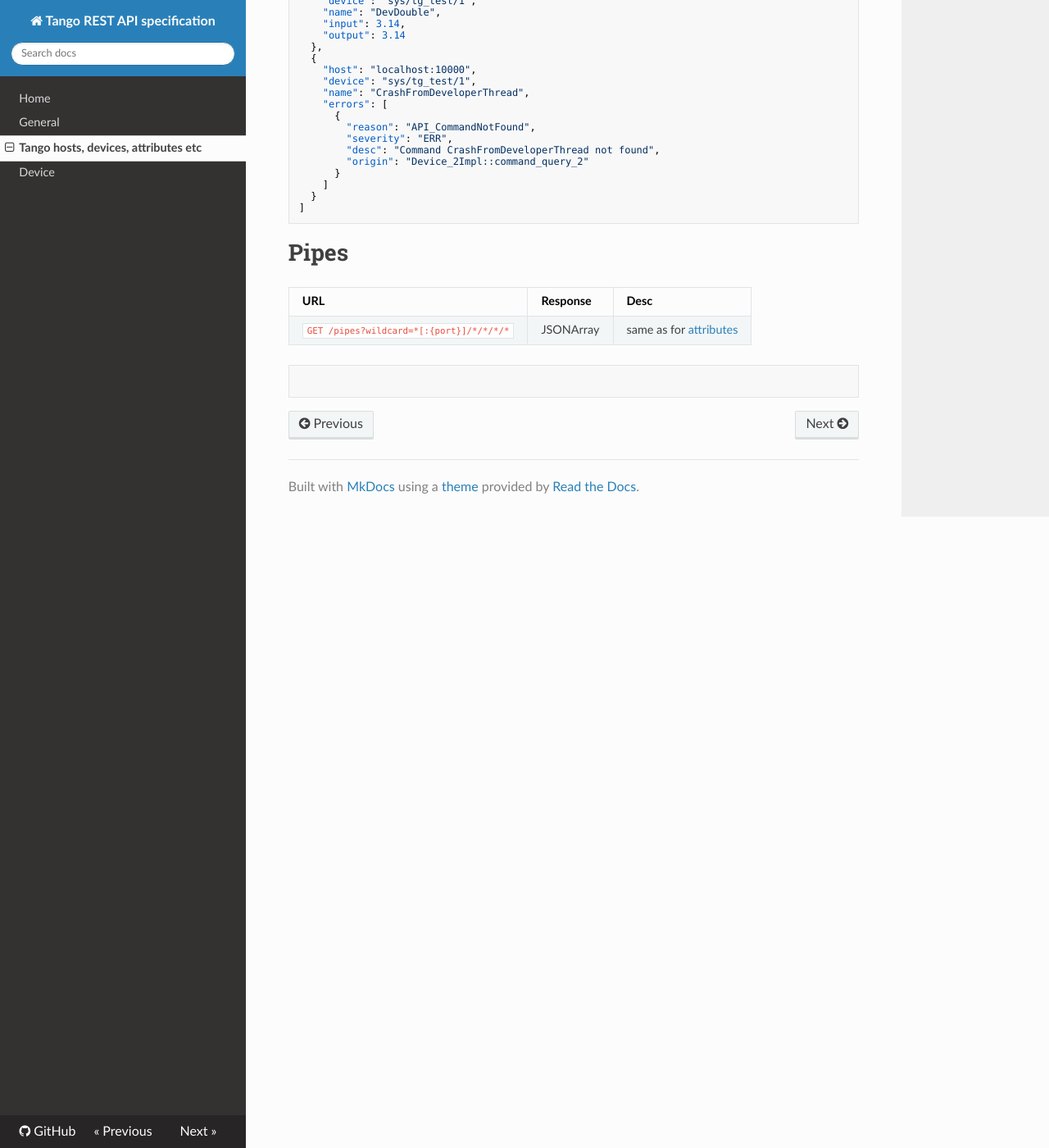
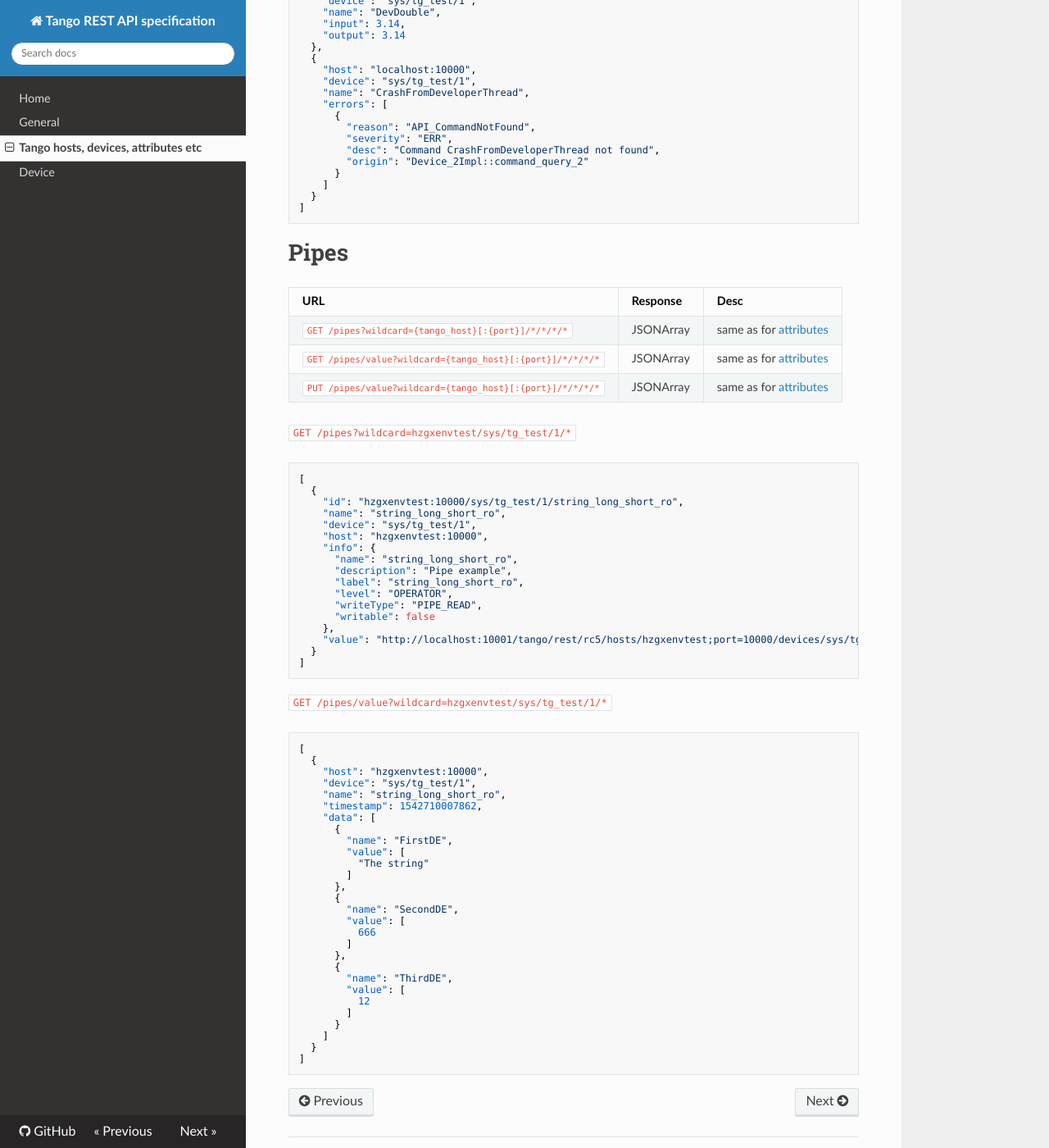
Before and after one commit to tango-controls/rest-api, an MkDocs documentation site: the page built from docs/hosts.md, in a window 1280 px wide and 1400 px high, scrolled down 9284 px. Shown: the whole window at 82% size. Built offline with MkDocs 1.6.1, drawn with Linux system fonts in a browser that asks for light colours; nearby versions of some CDN libraries; old or Windows-style settings are respelled for this version of MkDocs.

Commit message:
Progress: rc5

````diff
--- a/docs/hosts.md
+++ b/docs/hosts.md
@@ -563,9 +563,61 @@ Response:
 
 | URL                                     | Response   | Desc
 |-----------------------------------------|------------|--------------------------
-| `GET /pipes?wildcard=*[:{port}]/*/*/*/*`| JSONArray  | same as for [attributes](#attributes)
+| `GET /pipes?wildcard={tango_host}[:{port}]/*/*/*/*`| JSONArray  | same as for [attributes](#attributes)
+| `GET /pipes/value?wildcard={tango_host}[:{port}]/*/*/*/*`| JSONArray  | same as for [attributes](#attributes)
+| `PUT /pipes/value?wildcard={tango_host}[:{port}]/*/*/*/*`| JSONArray  | same as for [attributes](#attributes)
+
+`GET /pipes?wildcard=hzgxenvtest/sys/tg_test/1/*`
+
+```json
+[
+  {
+    "id": "hzgxenvtest:10000/sys/tg_test/1/string_long_short_ro",
+    "name": "string_long_short_ro",
+    "device": "sys/tg_test/1",
+    "host": "hzgxenvtest:10000",
+    "info": {
+      "name": "string_long_short_ro",
+      "description": "Pipe example",
+      "label": "string_long_short_ro",
+      "level": "OPERATOR",
+      "writeType": "PIPE_READ",
+      "writable": false
+    },
+    "value": "http://localhost:10001/tango/rest/rc5/hosts/hzgxenvtest;port=10000/devices/sys/tg_test/1/pipes/string_long_short_ro/value"
+  }
+]
+```
 
 
+`GET /pipes/value?wildcard=hzgxenvtest/sys/tg_test/1/*`
 ```json
-
+[
+  {
+    "host": "hzgxenvtest:10000",
+    "device": "sys/tg_test/1",
+    "name": "string_long_short_ro",
+    "timestamp": 1542710007862,
+    "data": [
+      {
+        "name": "FirstDE",
+        "value": [
+          "The string"
+        ]
+      },
+      {
+        "name": "SecondDE",
+        "value": [
+          666
+        ]
+      },
+      {
+        "name": "ThirdDE",
+        "value": [
+          12
+        ]
+      }
+    ]
+  }
+]
 ```
````
Also changed, not shown: docs/device.md (+2 -5 lines), 1 other file.
